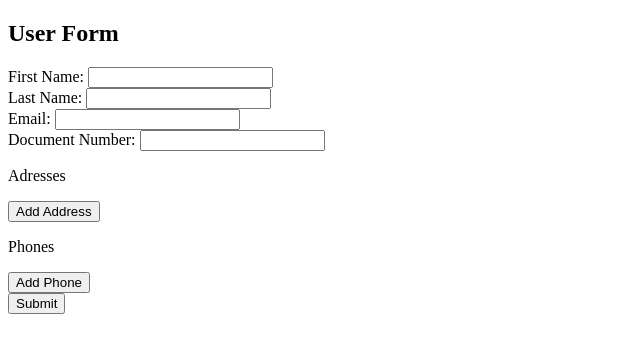
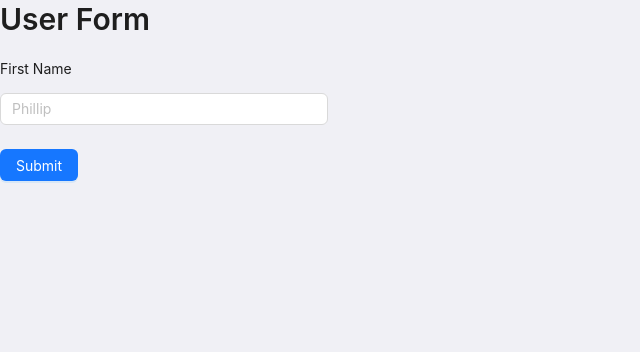
Before and after one commit to andrew-marquezin/users-crud, a React (Vite) app in the folder frontend/: page /userForm in a window 1280 px wide. Shown: the top 352 px of the page, without its empty margins (0-640 px from the left). Built offline with nearby package versions, Linux system fonts and the light colour scheme.

Commit message:
começo do setup do antd

```diff
--- a/frontend/package.json
+++ b/frontend/package.json
@@ -10,6 +10,7 @@
     "preview": "vite preview"
   },
   "dependencies": {
+    "antd": "^5.24.4",
     "react": "^19.0.0",
     "react-dom": "^19.0.0",
     "react-router": "^7.2.0"
--- a/frontend/src/index.css
+++ b/frontend/src/index.css
@@ -1,3 +1,16 @@
+* {
+  margin: 0;
+  padding: 0;
+  box-sizing: border-box;
+}
+
+body {
+  background-color: #f0f0f5;
+  align-items: center;
+  justify-content: center;
+  -webkit-font-smoothing: antialiased;
+}
+
 /* :root {
   font-family: Inter, system-ui, Avenir, Helvetica, Arial, sans-serif;
   line-height: 1.5;
--- a/frontend/src/pages/UserForm.tsx
+++ b/frontend/src/pages/UserForm.tsx
@@ -1,7 +1,13 @@
 import React, { useState } from "react"
+import {
+  Typography,
+  Input,
+  Form,
+  Button,
+  Row,
+  Col,
+} from "antd"
 import { AddressInputDTO, PhoneInputDTO, UserInputDTO } from "../types/UserType"
-import TextInput from "../components/TextInput"
-import SubmitBtn from "../components/SubmitBtn";
 
 const emptyFields = {
   firstName: '',
@@ -12,10 +18,14 @@ const emptyFields = {
   documentNumber: '',
 }
 
+const { Title } = Typography;
+
 export default function UserForm() {
   const [userData, setUserData] = useState<UserInputDTO>(emptyFields);
   const [addressesState, setAdressesState] = useState<AddressInputDTO[]>([]);
   const [phonesState, setPhonesState] = useState<PhoneInputDTO[]>([]);
+
+  const [form] = Form.useForm();
 
   const addPhoneNumber = () => {
     setPhonesState([...phonesState, {
@@ -63,100 +73,31 @@ export default function UserForm() {
 
   return (
     <div>
-      <h2>User Form</h2>
-      <form
-        onSubmit={handleSubmit}
+      <Title level={2}>User Form</Title>
+      <Form
+        form={form}
+        name="userForm"
+        onFinish={handleSubmit}
+        style={{ maxWidth: '500' }}
       >
-        <TextInput
-          label="First Name"
-          name="firstName"
-          value={userData.firstName}
-          onChange={handleChange}
-        />
-        <TextInput
-          label="Last Name"
-          name="lastName"
-          value={userData.lastName}
-          onChange={handleChange}
-        />
-        <TextInput
-          label="Email"
-          name="email"
-          value={userData.email}
-          onChange={handleChange}
-        />
-        <TextInput
-          label="Document Number"
-          name="documentNumber"
-          value={userData.documentNumber}
-          onChange={handleChange}
-        />
-        <div className="addresses">
-          <p>Adresses</p>
-          {addressesState.map((address, index) => (
-            <div key={index}>
-              <TextInput
-                label="Street"
-                name="street"
-                value={address.street}
-                onChange={(e) => handleUpdateAddress('street', e.target.value, index)}
-              />
-              <TextInput
-                label="City"
-                name="city"
-                value={address.city}
-                onChange={(e) => handleUpdateAddress('city', e.target.value, index)}
-              />
-              <TextInput
-                label="State"
-                name="state"
-                value={address.state}
-                onChange={(e) => handleUpdateAddress('state', e.target.value, index)}
-              />
-              <TextInput
-                label="Zip Code"
-                name="zipCode"
-                value={address.zipCode}
-                onChange={(e) => handleUpdateAddress('zipCode', e.target.value, index)}
-              />
-              <br />
-            </div>
-          ))}
-          <button
-            type="button"
-            onClick={addAddress}
-          >
-            Add Address
-          </button>
-        </div>
-        <div className="phones">
-          <p>Phones</p>
-          {phonesState.map((phone, index) => (
-            <div key={index}>
-              <TextInput
-                label="Number"
-                name="number"
-                value={phone.number}
-                onChange={(e) => handleUpdatePhone('number', e.target.value, index)}
-              />
-              <TextInput
-                label="Type"
-                name="type"
-                value={phone.type}
-                onChange={(e) => handleUpdatePhone('type', e.target.value, index)}
-              />
-              <br />
-            </div>
-          ))}
-          <button
-            type="button"
-            onClick={addPhoneNumber}
-          >
-            Add Phone
-          </button>
-        </div>
-        <SubmitBtn />
-      </form>
+        <Row>
+          <Col>
+            <Form.Item
+              name="firstName"
+              label="First Name"
+              labelCol={{ span: 24 }}
+              wrapperCol={{ span: 24 }}
+            >
+              <Input placeholder="Phillip" />
+            </Form.Item>
+          </Col>
+        </Row>
+        <Form.Item>
+          <Button type="primary" htmlType="submit">
+            Submit
+          </Button>
+        </Form.Item>
+      </Form>
     </div>
   )
 }
```
Also changed, not shown: 1 other file (tests, documents, lock files or other folders).
